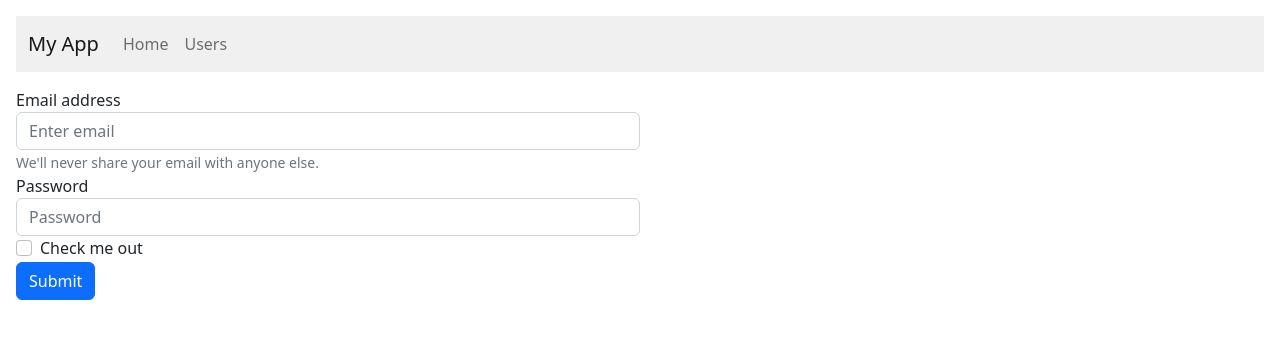
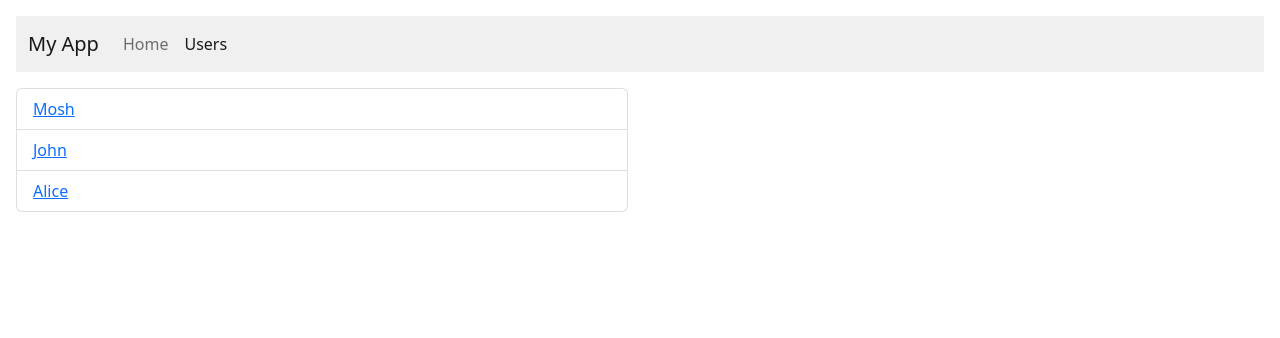
Before and after one commit to programmist/react-course-part2-starter, a React (Vite) app: page /users in a window 1280 px wide. Before the commit this address led to /login. Shown: the top 338 px of the page. Built offline with nearby package versions, Linux system fonts and the light colour scheme.

Commit message:
use layout route to protect users page from not-logged-in usersgs

```diff
--- /dev/null
+++ b/src/routing/PrivateRoutes.tsx
@@ -0,0 +1,18 @@
+import { Navigate, Outlet } from "react-router-dom";
+import useAuth from "./hooks/useAuth";
+
+const PrivateRoutes = () => {
+  // pass true to get a null user (simulate not-logged-in scenario)
+  const { user } = useAuth();
+
+  if (!user) {
+    // redirect to login page
+    // Don't use useNavigate()
+
+    return <Navigate to="/login" />;
+  }
+
+  return <Outlet />;
+};
+
+export default PrivateRoutes;
--- a/src/routing/UsersPage.tsx
+++ b/src/routing/UsersPage.tsx
@@ -1,18 +1,7 @@
-import { Navigate, Outlet } from "react-router-dom";
+import { Outlet } from "react-router-dom";
 import UserList from "./UserList";
-import useAuth from "./hooks/useAuth";
-import LoginPage from "./LoginPage";
 
 const UsersPage = () => {
-  const { user } = useAuth(true);
-
-  if (!user) {
-    // redirect to login page
-    // Don't use useNavigate()
-
-    return <Navigate to="/login" />;
-  }
-
   return (
     <div className="row">
       <div className="col">
```
Also changed, not shown: src/routing/routes.tsx (+11 -3 lines).
